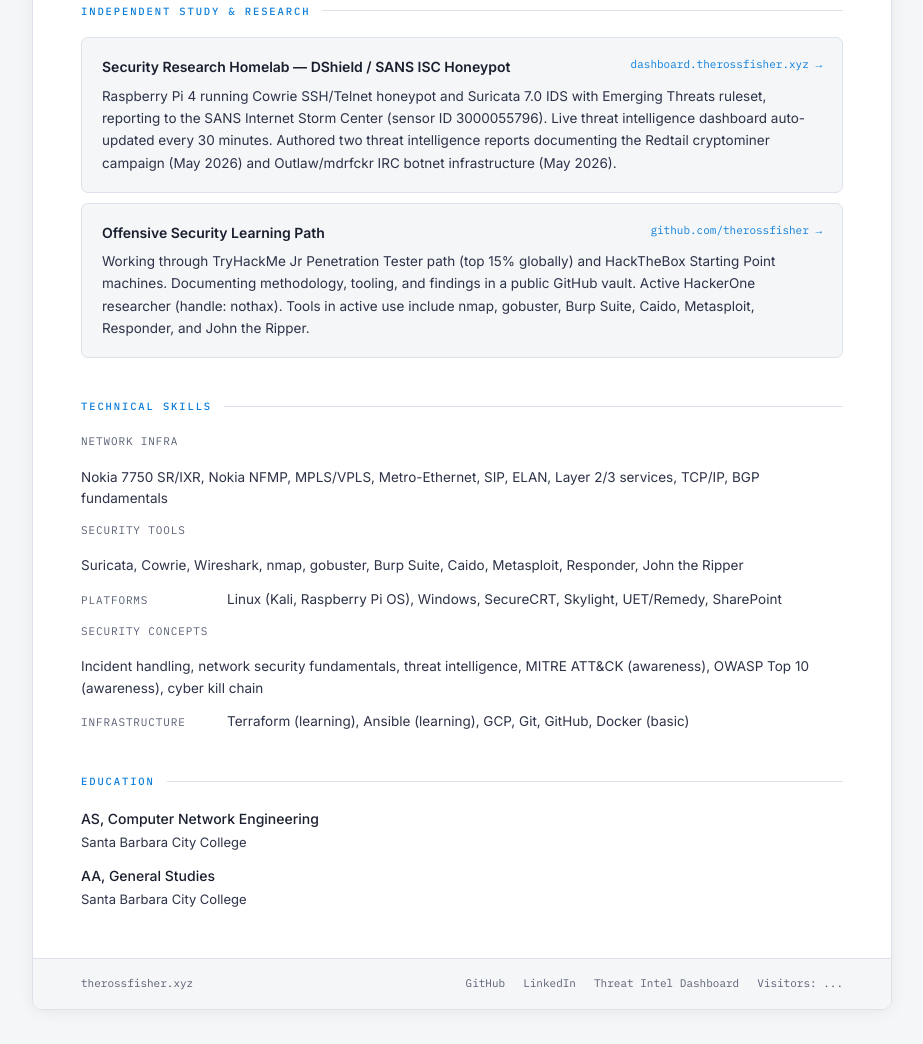
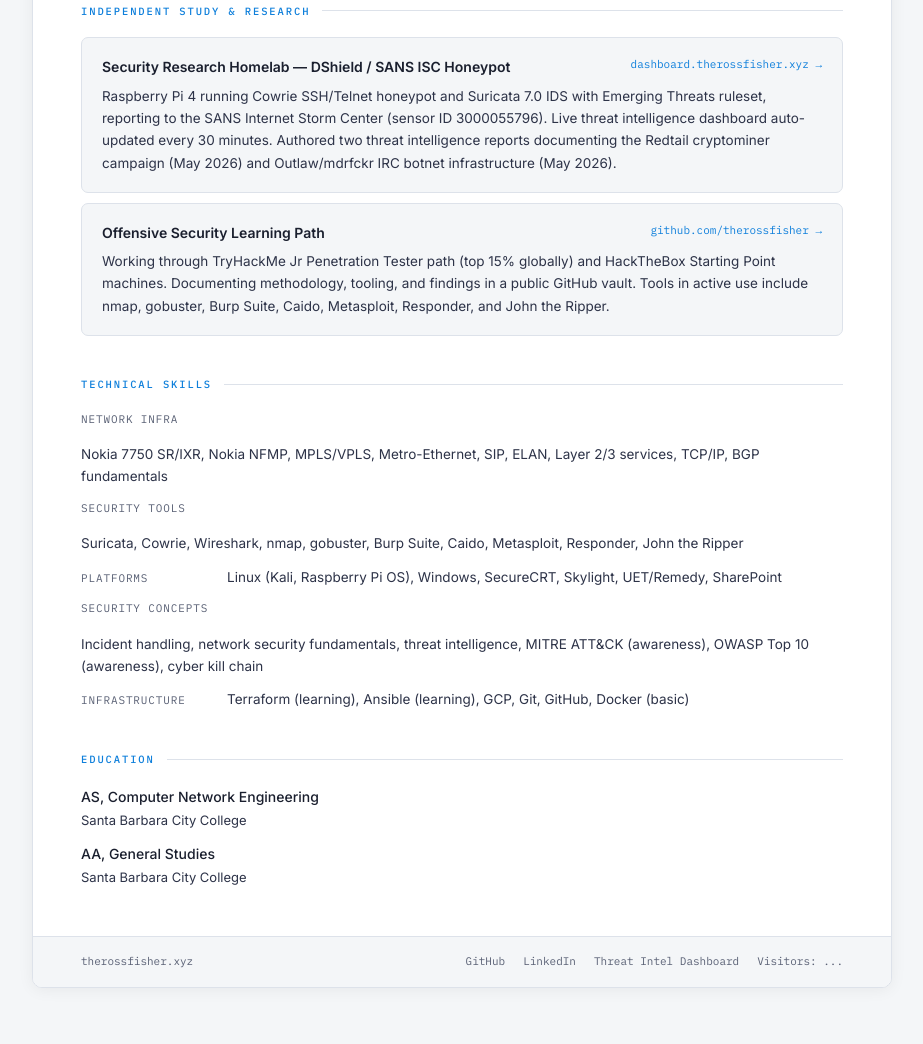
Before and after one commit to therossfisher/therossfisher-resume-frontend, a plain HTML site: page resume/index.html in a window 1280 px wide. Shown: the part 1860-2904 px from the top of the page, without its empty margins (178-1101 px from the left). Drawn offline with Linux system fonts and the light colour scheme; no server answers.

Commit message:
describe what you changed

```diff
--- a/resume/index.html
+++ b/resume/index.html
@@ -553,7 +553,6 @@
         <p class="study-desc">
           Working through TryHackMe Jr Penetration Tester path (top 15% globally) and HackTheBox Starting Point
           machines. Documenting methodology, tooling, and findings in a public GitHub vault.
-          Active HackerOne researcher (handle: nothax).
           Tools in active use include nmap, gobuster, Burp Suite, Caido, Metasploit, Responder, and John the Ripper.
         </p>
       </div>
```
